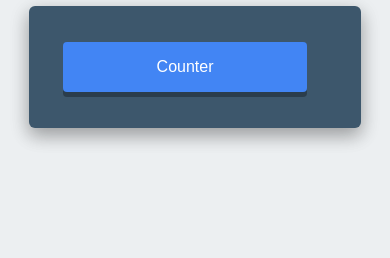
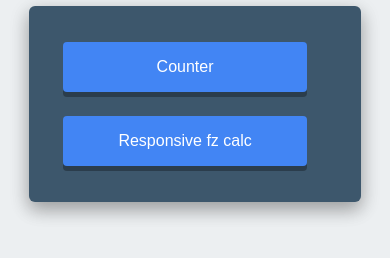
Before and after one commit to denistrator/projects-gallery, a plain HTML site: page index.html in a window 390 px wide. Drawn offline with Linux system fonts and the light colour scheme.

Commit message:
add project "responsive-fz-calc"

```diff
--- a/index.html
+++ b/index.html
@@ -10,6 +10,7 @@
 	<body>
 		<div id="wrap">
 			<a class="site_links" href="projects/counter/index.html">Counter</a>
+			<a class="site_links" href="projects/responsive-fz-calc/index.html">Responsive fz calc</a>
 		</div><!--wrap-->
 	</body>
 </html>
```
